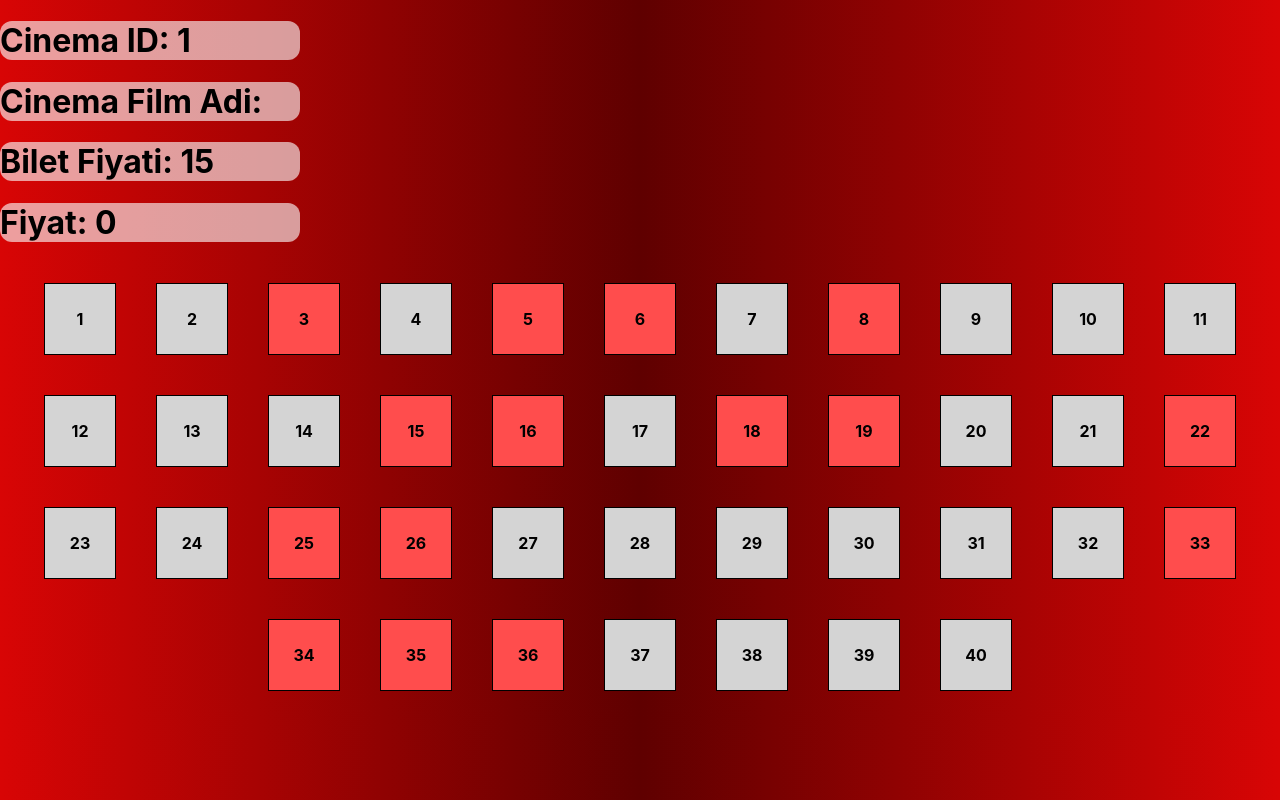
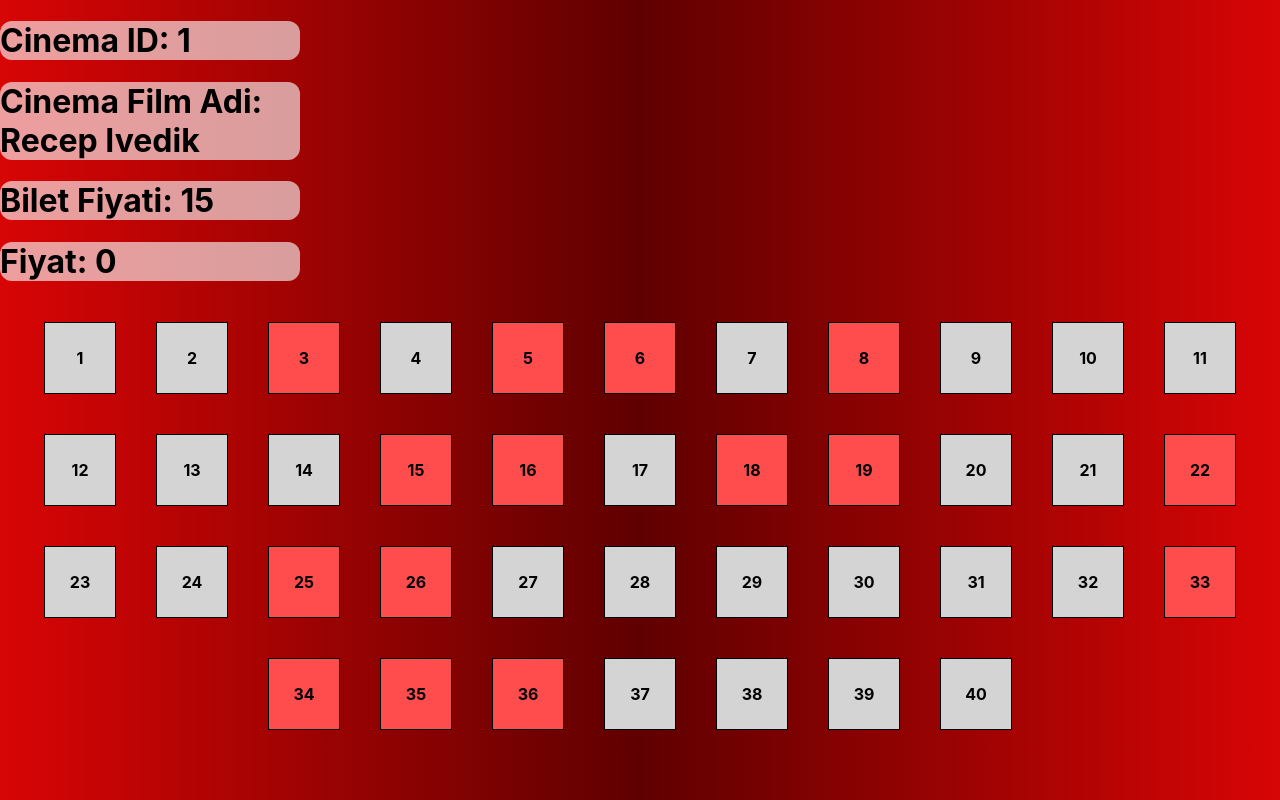
Before and after one commit to SerhanDemirel/SERHAN-DEMIREL-2022-REACT-SINEMA-OTOMASYONU, a React (Create React App) app: page /bilet/1 in a window 1280 px wide. Built offline with nearby package versions, Linux system fonts and the light colour scheme.

Commit message:
Update BiletEkrani.jsx

```diff
--- a/src/page/BiletEkrani/BiletEkrani.jsx
+++ b/src/page/BiletEkrani/BiletEkrani.jsx
@@ -28,7 +28,7 @@ const BiletEkrani = () => {
   return (
     <div className="BiletEkran">
       <h1 className="Baslik">Cinema ID: {params.id}</h1>
-      <h1 className="Baslik">Cinema Film Adi: {cinema.film}</h1>
+      <h1 className="Baslik">Cinema Film Adi: {cinema.filmAdi}</h1>
       <h1 className="Baslik">Bilet Fiyati: {cinema.fiyat}</h1>
       <h1 className="Baslik">Fiyat: {seciliKoltuklar.length * cinema.fiyat}</h1>
       <div className="bilet-koltuk">
```
